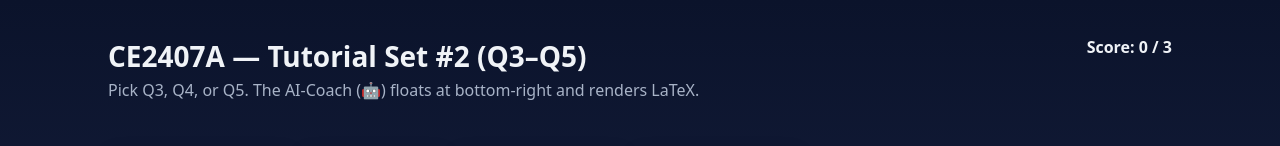
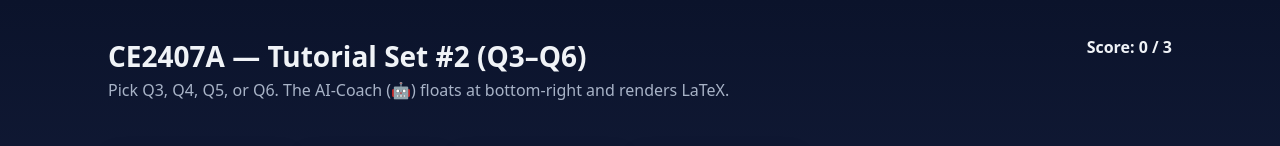
Before and after one commit to jiaruilei/ce2407_Tutorial3, a website: page index.html in a window 1280 px wide. Shown: the top 146 px of the page. Drawn offline with nearby package versions, Linux system fonts and the light colour scheme.

Commit message:
Update index.html

```diff
--- a/index.html
+++ b/index.html
@@ -112,8 +112,8 @@
 <header>
   <div class="container" style="display:flex;align-items:flex-start;gap:12px;justify-content:space-between">
     <div>
-      <h1>CE2407A — Tutorial Set #2 (Q3–Q5)</h1>
-      <p class="lead">Pick Q3, Q4, or Q5. The AI‑Coach (🤖) floats at bottom‑right and renders LaTeX.</p>
+      <h1>CE2407A — Tutorial Set #2 (Q3–Q6)</h1>
+      <p class="lead">Pick Q3, Q4, Q5, or Q6. The AI‑Coach (🤖) floats at bottom‑right and renders LaTeX.</p>
     </div>
     <div class="score">Score: <span id="score">0</span> / 3</div>
   </div>
```
